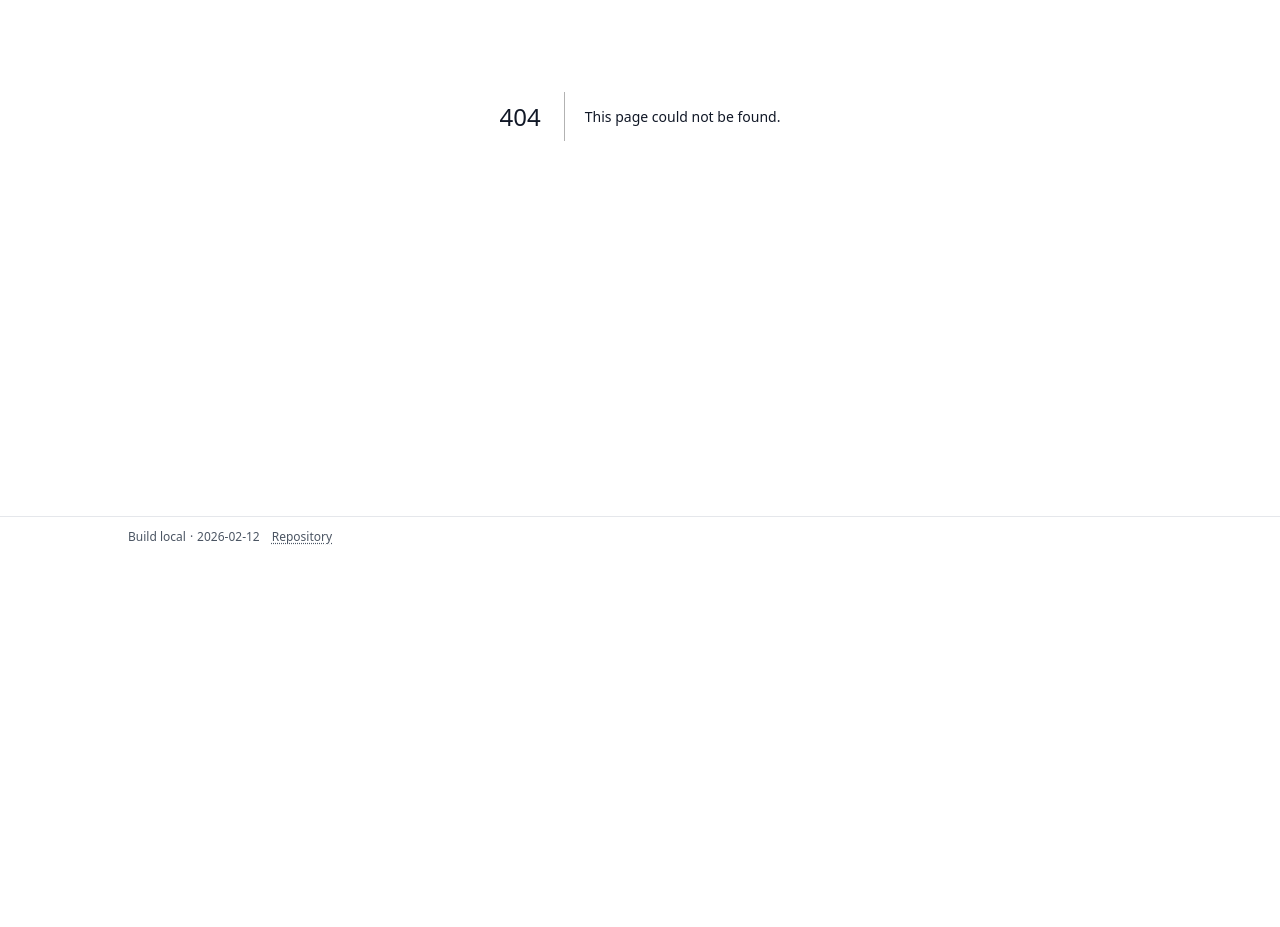
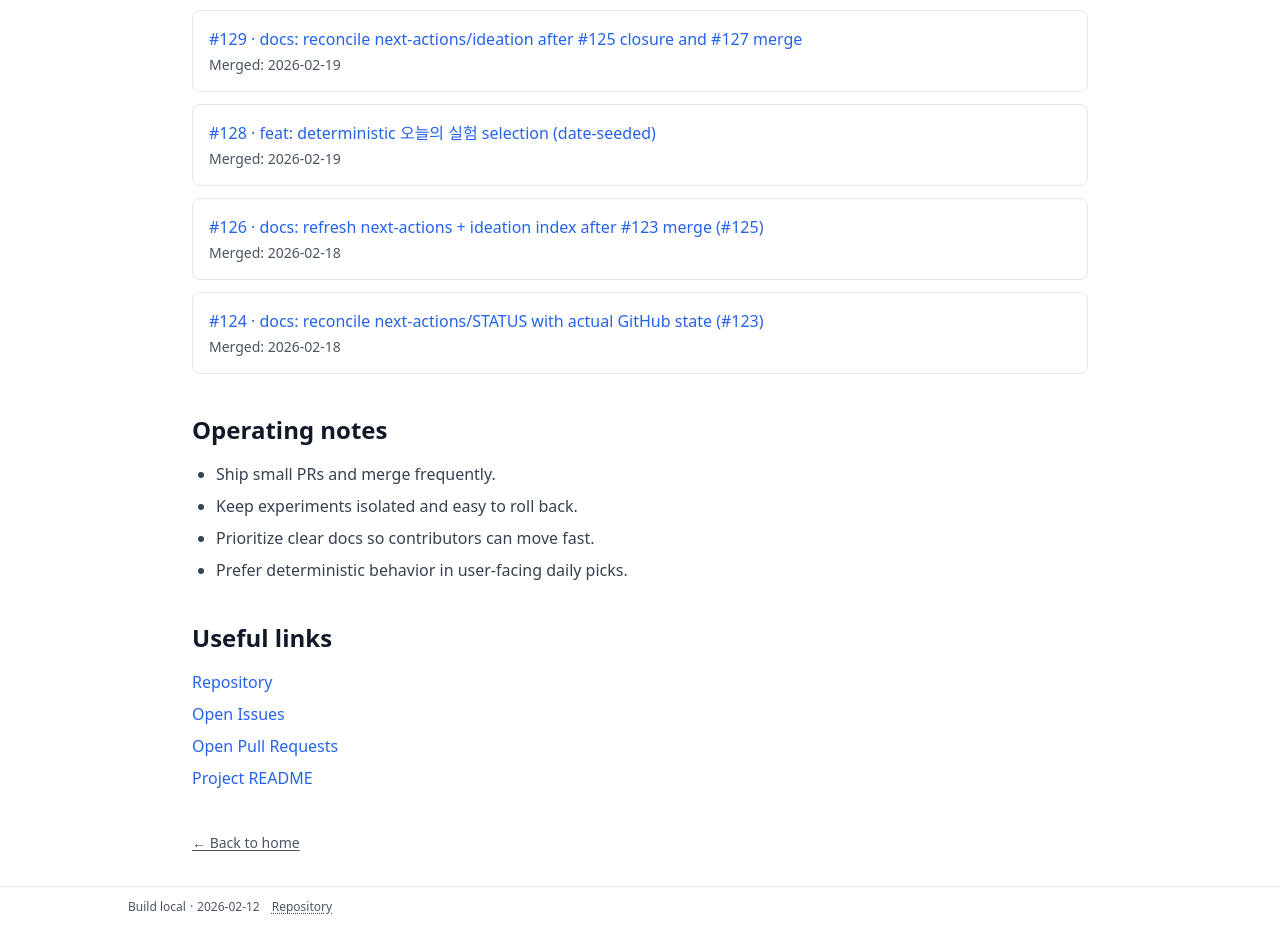
Before and after one commit to higgs-jung/tf-prd-lab, a Next.js app: page /changelog in a window 1280 px wide. Before the commit this address had no page. Shown: the part 284-1211 px from the top of the page. Before the commit the page ends 841 px from the top, so only its background shows below. Built offline with nearby package versions, Linux system fonts and the light colour scheme.

Commit message:
feat: add static changelog page and home navigation link (#133)
Co-authored-by: higgs-ai <higgs.connect.ai@gmail.com>

```diff
--- /dev/null
+++ b/app/changelog/page.tsx
@@ -0,0 +1,115 @@
+import Link from "next/link";
+
+const mergedPrs = [
+  {
+    number: 131,
+    title: "feat: add concise About page for Geek Lab",
+    mergedAt: "2026-02-19",
+    url: "https://github.com/higgs-jung/tf-prd-lab/pull/131",
+  },
+  {
+    number: 129,
+    title: "docs: reconcile next-actions/ideation after #125 closure and #127 merge",
+    mergedAt: "2026-02-19",
+    url: "https://github.com/higgs-jung/tf-prd-lab/pull/129",
+  },
+  {
+    number: 128,
+    title: "feat: deterministic 오늘의 실험 selection (date-seeded)",
+    mergedAt: "2026-02-19",
+    url: "https://github.com/higgs-jung/tf-prd-lab/pull/128",
+  },
+  {
+    number: 126,
+    title: "docs: refresh next-actions + ideation index after #123 merge (#125)",
+    mergedAt: "2026-02-18",
+    url: "https://github.com/higgs-jung/tf-prd-lab/pull/126",
+  },
+  {
+    number: 124,
+    title: "docs: reconcile next-actions/STATUS with actual GitHub state (#123)",
+    mergedAt: "2026-02-18",
+    url: "https://github.com/higgs-jung/tf-prd-lab/pull/124",
+  },
+];
+
+const operatingNotes = [
+  "Ship small PRs and merge frequently.",
+  "Keep experiments isolated and easy to roll back.",
+  "Prioritize clear docs so contributors can move fast.",
+  "Prefer deterministic behavior in user-facing daily picks.",
+];
+
+const usefulLinks = [
+  { label: "Repository", href: "https://github.com/higgs-jung/tf-prd-lab" },
+  { label: "Open Issues", href: "https://github.com/higgs-jung/tf-prd-lab/issues" },
+  { label: "Open Pull Requests", href: "https://github.com/higgs-jung/tf-prd-lab/pulls" },
+  { label: "Project README", href: "https://github.com/higgs-jung/tf-prd-lab/blob/main/README.md" },
+];
+
+export default function ChangelogPage() {
+  return (
+    <main className="min-h-screen p-8">
+      <div className="mx-auto max-w-4xl space-y-10">
+        <header>
+          <h1 className="mb-3 text-4xl font-bold">Changelog</h1>
+          <p className="text-lg text-gray-600 dark:text-gray-400">
+            Lightweight project updates: recent merged pull requests, operating notes, and quick links.
+          </p>
+        </header>
+
+        <section>
+          <h2 className="mb-4 text-2xl font-semibold">Recent merged pull requests</h2>
+          <ul className="space-y-3">
+            {mergedPrs.map((pr) => (
+              <li key={pr.number} className="rounded-lg border border-gray-200 p-4 dark:border-gray-700">
+                <a
+                  href={pr.url}
+                  target="_blank"
+                  rel="noopener noreferrer"
+                  className="font-medium text-blue-600 hover:underline dark:text-blue-400"
+                >
+                  #{pr.number} · {pr.title}
+                </a>
+                <p className="mt-1 text-sm text-gray-600 dark:text-gray-400">Merged: {pr.mergedAt}</p>
+              </li>
+            ))}
+          </ul>
+        </section>
+
+        <section>
+          <h2 className="mb-4 text-2xl font-semibold">Operating notes</h2>
+          <ul className="list-disc space-y-2 pl-6 text-gray-700 dark:text-gray-300">
+            {operatingNotes.map((note) => (
+              <li key={note}>{note}</li>
+            ))}
+          </ul>
+        </section>
+
+        <section>
+          <h2 className="mb-4 text-2xl font-semibold">Useful links</h2>
+          <ul className="space-y-2">
+            {usefulLinks.map((link) => (
+              <li key={link.href}>
+                <a
+                  href={link.href}
+                  target="_blank"
+                  rel="noopener noreferrer"
+                  className="text-blue-600 hover:underline dark:text-blue-400"
+                >
+                  {link.label}
+                </a>
+              </li>
+            ))}
+          </ul>
+        </section>
+
+        <div>
+          <Link href="/" className="text-sm text-gray-600 underline underline-offset-2 hover:text-gray-900 dark:text-gray-400 dark:hover:text-gray-100">
+            ← Back to home
+          </Link>
+        </div>
+      </div>
+    </main>
+  );
+}
--- a/app/page.tsx
+++ b/app/page.tsx
@@ -128,18 +128,24 @@ export default function Home() {
         </section>
 
         {/* Navigation */}
-        <nav className="flex gap-4 mb-8">
+        <nav className="mb-8 flex flex-wrap gap-4">
           <Link
             href="/experiments"
-            className="px-6 py-3 bg-blue-600 text-white rounded-lg hover:bg-blue-700 transition-colors"
+            className="rounded-lg bg-blue-600 px-6 py-3 text-white transition-colors hover:bg-blue-700"
           >
             View All Experiments
           </Link>
           <Link
             href="/about"
-            className="px-6 py-3 bg-gray-200 dark:bg-gray-700 rounded-lg hover:bg-gray-300 dark:hover:bg-gray-600 transition-colors"
+            className="rounded-lg bg-gray-200 px-6 py-3 transition-colors hover:bg-gray-300 dark:bg-gray-700 dark:hover:bg-gray-600"
           >
             About
+          </Link>
+          <Link
+            href="/changelog"
+            className="rounded-lg bg-gray-200 px-6 py-3 transition-colors hover:bg-gray-300 dark:bg-gray-700 dark:hover:bg-gray-600"
+          >
+            Changelog
           </Link>
         </nav>
 
@@ -165,6 +171,7 @@ export default function Home() {
           <ul className="list-disc list-inside space-y-2 text-gray-700 dark:text-gray-300">
             <li>Try the <strong>오늘의 실험</strong> (Today&apos;s Experiment) above</li>
             <li>Browse all <Link href="/experiments" className="text-blue-600 dark:text-blue-400 hover:underline">Experiments</Link></li>
+            <li>Check recent updates in <Link href="/changelog" className="text-blue-600 dark:text-blue-400 hover:underline">Changelog</Link></li>
             <li>Learn more <Link href="/about" className="text-blue-600 dark:text-blue-400 hover:underline">About</Link> this project</li>
           </ul>
         </div>
```
